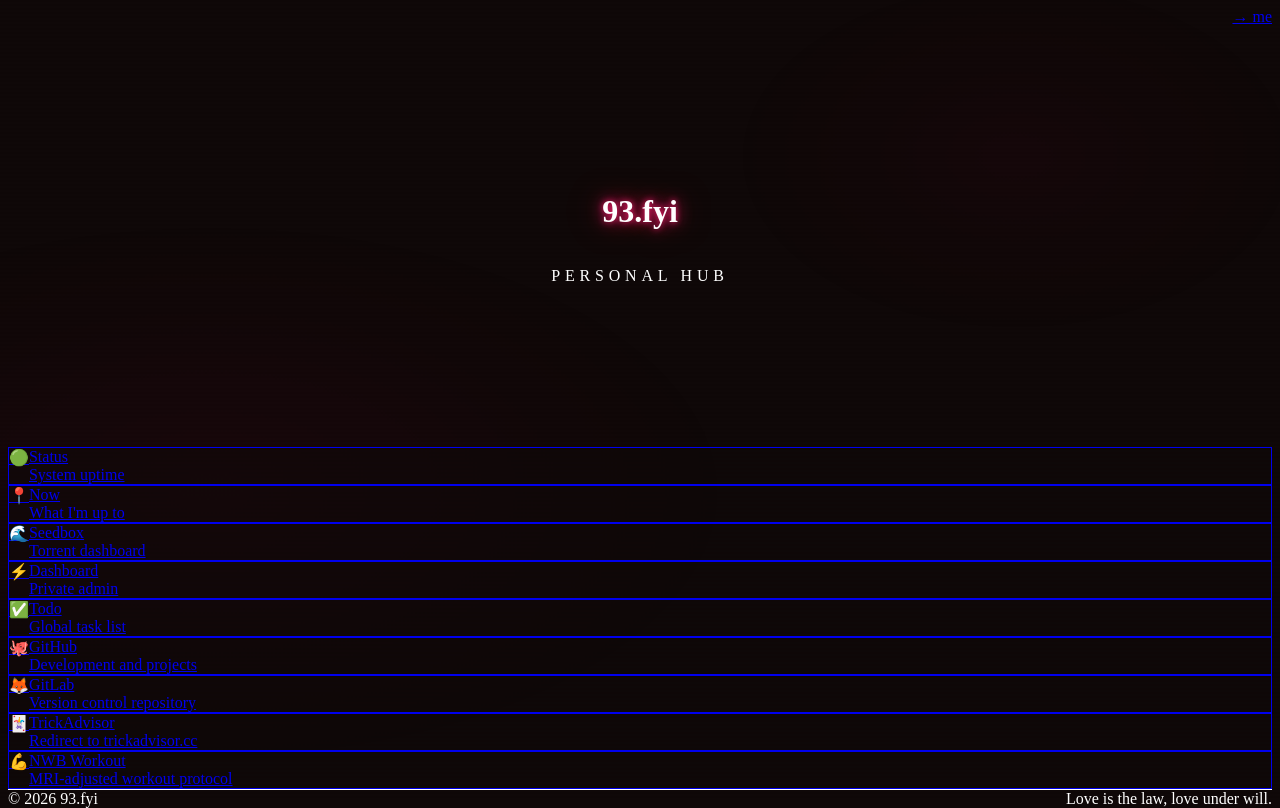
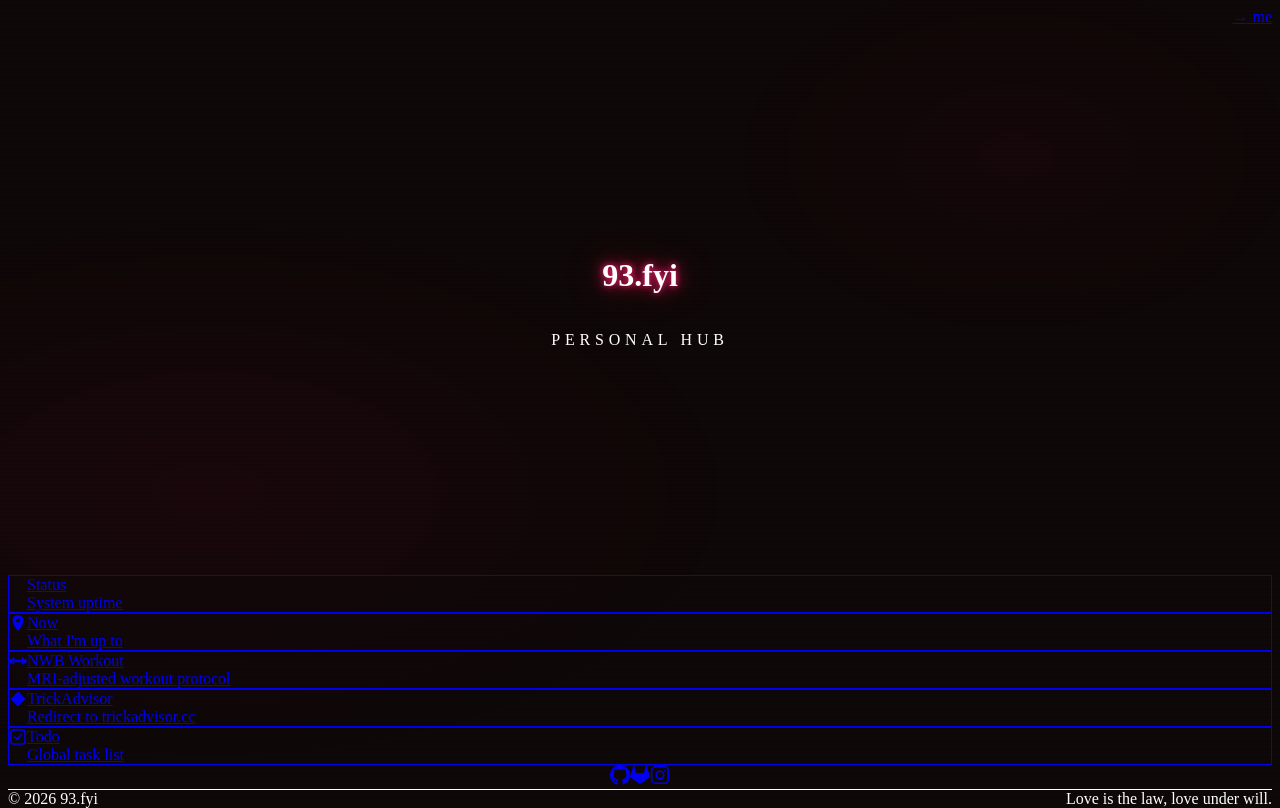
Before and after one commit to karlmarx/93-fyi, a Next.js app: page / in a window 1280 px wide. Built offline with nearby package versions, Linux system fonts and the light colour scheme.

Commit message:
redesign: sleek hub with SVG icons, social row, auth-gated private links

```diff
--- a/src/app/page.tsx
+++ b/src/app/page.tsx
@@ -1,22 +1,124 @@
-const links = [
-  { label: 'Status',          href: 'https://status.93.fyi',          description: 'System uptime',               icon: '🟢' },
-  { label: 'Now',             href: 'https://now.93.fyi',             description: "What I'm up to",              icon: '📍' },
-  { label: 'Seedbox',         href: 'https://seed.93.fyi',            description: 'Torrent dashboard',           icon: '🌊' },
-  { label: 'Dashboard',       href: 'https://me.93.fyi',              description: 'Private admin',               icon: '⚡' },
-  { label: 'Todo',            href: 'https://todo.93.fyi',            description: 'Global task list',            icon: '✅' },
-  { label: 'GitHub',          href: 'https://github.com/karlmarx',    description: 'Development and projects',    icon: '🐙' },
-  { label: 'GitLab',          href: 'https://gitlab.com/karlmarx2',  description: 'Version control repository',  icon: '🦊' },
-  { label: 'TrickAdvisor',    href: 'https://ta.93.fyi',              description: 'Redirect to trickadvisor.cc', icon: '🃏' },
-  { label: 'NWB Workout',     href: 'https://nfit.93.fyi',            description: 'MRI-adjusted workout protocol', icon: '💪' },
+'use client';
+
+import { useEffect, useState } from 'react';
+
+type LinkItem = {
+  label: string;
+  href: string;
+  description: string;
+  icon: React.ReactNode;
+};
+
+function PulseDot() {
+  return (
+    <span className="relative flex h-[18px] w-[18px] items-center justify-center flex-shrink-0">
+      <span className="animate-ping absolute h-3 w-3 rounded-full bg-current opacity-25" />
+      <span className="relative h-2 w-2 rounded-full bg-current" />
+    </span>
+  );
+}
+
+const publicLinks: LinkItem[] = [
+  {
+    label: 'Status',
+    href: 'https://status.93.fyi',
+    description: 'System uptime',
+    icon: <PulseDot />,
+  },
+  {
+    label: 'Now',
+    href: 'https://now.93.fyi',
+    description: "What I'm up to",
+    icon: (
+      <svg width={18} height={18} viewBox="0 0 18 18" fill="currentColor" aria-hidden="true">
+        <path d="M9 1a5.5 5.5 0 0 0-5.5 5.5C3.5 11 9 17 9 17s5.5-6 5.5-10.5A5.5 5.5 0 0 0 9 1zm0 7.5a2 2 0 1 1 0-4 2 2 0 0 1 0 4z" />
+      </svg>
+    ),
+  },
+  {
+    label: 'NWB Workout',
+    href: 'https://nfit.93.fyi',
+    description: 'MRI-adjusted workout protocol',
+    icon: (
+      <svg width={18} height={18} viewBox="0 0 18 18" fill="currentColor" aria-hidden="true">
+        <rect x="0.5" y="7" width="3" height="4" rx="1" />
+        <rect x="14.5" y="7" width="3" height="4" rx="1" />
+        <rect x="3.5" y="5.5" width="2" height="7" rx="0.75" />
+        <rect x="12.5" y="5.5" width="2" height="7" rx="0.75" />
+        <rect x="5.5" y="7.75" width="7" height="2.5" rx="1" />
+      </svg>
+    ),
+  },
+  {
+    label: 'TrickAdvisor',
+    href: 'https://ta.93.fyi',
+    description: 'Redirect to trickadvisor.cc',
+    icon: (
+      <svg width={18} height={18} viewBox="0 0 18 18" fill="currentColor" aria-hidden="true">
+        <path d="M9 1.5 16.5 9 9 16.5 1.5 9Z" />
+      </svg>
+    ),
+  },
+  {
+    label: 'Todo',
+    href: 'https://todo.93.fyi',
+    description: 'Global task list',
+    icon: (
+      <svg width={18} height={18} viewBox="0 0 18 18" fill="none" stroke="currentColor" strokeWidth="1.5" aria-hidden="true">
+        <rect x="2" y="2" width="14" height="14" rx="2.5" />
+        <path d="M5.5 9 8 11.5l4.5-5" strokeLinecap="round" strokeLinejoin="round" />
+      </svg>
+    ),
+  },
+];
+
+const privateLinks: LinkItem[] = [
+  {
+    label: 'Seedbox',
+    href: 'https://seed.93.fyi',
+    description: 'Torrent dashboard',
+    icon: (
+      <svg width={18} height={18} viewBox="0 0 18 18" fill="currentColor" aria-hidden="true">
+        <path d="M9 1a8 8 0 1 0 0 16A8 8 0 0 0 9 1zm0 1.5a6.5 6.5 0 0 1 4.33 1.67L3.17 13.33A6.5 6.5 0 0 1 9 2.5zm0 13a6.5 6.5 0 0 1-4.33-1.67l10.16-10.16A6.5 6.5 0 0 1 9 15.5z" />
+      </svg>
+    ),
+  },
+  {
+    label: 'Dashboard',
+    href: 'https://me.93.fyi',
+    description: 'Private admin',
+    icon: (
+      <svg width={18} height={18} viewBox="0 0 18 18" fill="currentColor" aria-hidden="true">
+        <rect x="2" y="2" width="6" height="6" rx="1.25" />
+        <rect x="10" y="2" width="6" height="6" rx="1.25" />
+        <rect x="2" y="10" width="6" height="6" rx="1.25" />
+        <rect x="10" y="10" width="6" height="6" rx="1.25" />
+      </svg>
+    ),
+  },
 ];
 
 export default function Home() {
+  const [authed, setAuthed] = useState(false);
+
+  useEffect(() => {
+    const cookies = document.cookie.split(';');
+    for (const raw of cookies) {
+      const [k, v] = raw.trim().split('=');
+      if (k === 'hub_auth' && v === 'karl') {
+        setAuthed(true);
+        break;
+      }
+    }
+  }, []);
+
+  const visibleLinks = authed ? [...publicLinks, ...privateLinks] : publicLinks;
+
   return (
     <div className="bg-scene min-h-screen text-white flex flex-col">
-      {/* Content sits above the ::before/::after pseudo-elements */}
       <div className="relative z-10 flex flex-col min-h-screen">
 
-        {/* Top nav — subtle login link */}
+        {/* Top nav */}
         <nav className="flex justify-end px-6 pt-6">
           <a
             href="https://me.93.fyi"
@@ -38,15 +140,15 @@ export default function Home() {
         </header>
 
         {/* Link cards */}
-        <main className="flex justify-center px-4 pb-12">
+        <main className="flex justify-center px-4 pb-2">
           <section className="w-full max-w-2xl grid grid-cols-1 sm:grid-cols-2 gap-3">
-            {links.map((link) => (
+            {visibleLinks.map((link) => (
               <a
                 key={link.label}
                 href={link.href}
                 className="link-card group border border-zinc-800 bg-[#0f0808]/50 rounded-lg p-4 flex items-start gap-3"
               >
-                <span className="text-xl mt-0.5 flex-shrink-0" aria-hidden="true">
+                <span className="text-zinc-500 group-hover:text-[#ff2070] transition-colors duration-200 mt-0.5 flex-shrink-0">
                   {link.icon}
                 </span>
                 <div className="min-w-0">
@@ -62,6 +164,45 @@ export default function Home() {
           </section>
         </main>
 
+        {/* Social icons row */}
+        <div className="flex justify-center gap-4 mt-6 mb-4">
+          <a
+            href="https://github.com/karlmarx"
+            target="_blank"
+            rel="noopener noreferrer"
+            aria-label="GitHub"
+            className="text-zinc-600 hover:text-[#ff2070] transition-colors duration-200"
+          >
+            <svg width={20} height={20} viewBox="0 0 24 24" fill="currentColor">
+              <path d="M12 0C5.37 0 0 5.37 0 12c0 5.31 3.435 9.795 8.205 11.385.6.105.825-.255.825-.57 0-.285-.015-1.23-.015-2.235-3.015.555-3.795-.735-4.035-1.41-.135-.345-.72-1.41-1.23-1.695-.42-.225-1.02-.78-.015-.795.945-.015 1.62.87 1.845 1.23 1.08 1.815 2.805 1.305 3.495.99.105-.78.42-1.305.765-1.605-2.67-.3-5.46-1.335-5.46-5.925 0-1.305.465-2.385 1.23-3.225-.12-.3-.54-1.53.12-3.18 0 0 1.005-.315 3.3 1.23.96-.27 1.98-.405 3-.405s2.04.135 3 .405c2.295-1.56 3.3-1.23 3.3-1.23.66 1.65.24 2.88.12 3.18.765.84 1.23 1.905 1.23 3.225 0 4.605-2.805 5.625-5.475 5.925.435.375.81 1.095.81 2.22 0 1.605-.015 2.895-.015 3.3 0 .315.225.69.825.57A12.02 12.02 0 0 0 24 12c0-6.63-5.37-12-12-12z" />
+            </svg>
+          </a>
+          <a
+            href="https://gitlab.com/karlmarx2"
+            target="_blank"
+            rel="noopener noreferrer"
+            aria-label="GitLab"
+            className="text-zinc-600 hover:text-[#ff2070] transition-colors duration-200"
+          >
+            <svg width={20} height={20} viewBox="0 0 24 24" fill="currentColor">
+              <path d="M23.955 13.587l-1.342-4.135-2.664-8.189a.455.455 0 0 0-.867 0L16.418 9.452H7.582L4.918 1.263a.455.455 0 0 0-.867 0L1.387 9.452.045 13.587a.924.924 0 0 0 .331 1.023L12 23.054l11.624-8.443a.92.92 0 0 0 .331-1.024" />
+            </svg>
+          </a>
+          <a
+            href="https://instagram.com/karlmarx"
+            target="_blank"
+            rel="noopener noreferrer"
+            aria-label="Instagram"
+            className="text-zinc-600 hover:text-[#ff2070] transition-colors duration-200"
+          >
+            <svg width={20} height={20} viewBox="0 0 24 24" fill="none" stroke="currentColor" strokeWidth="1.75" strokeLinecap="round" strokeLinejoin="round">
+              <rect x="2" y="2" width="20" height="20" rx="5" />
+              <circle cx="12" cy="12" r="4.5" />
+              <circle cx="17.5" cy="6.5" r="0.75" fill="currentColor" stroke="none" />
+            </svg>
+          </a>
+        </div>
+
         {/* Footer */}
         <footer className="relative z-10 flex justify-between items-center px-6 py-5 border-t border-zinc-900 font-mono text-xs text-zinc-600">
           <span>&copy; {new Date().getFullYear()} 93.fyi</span>
```
